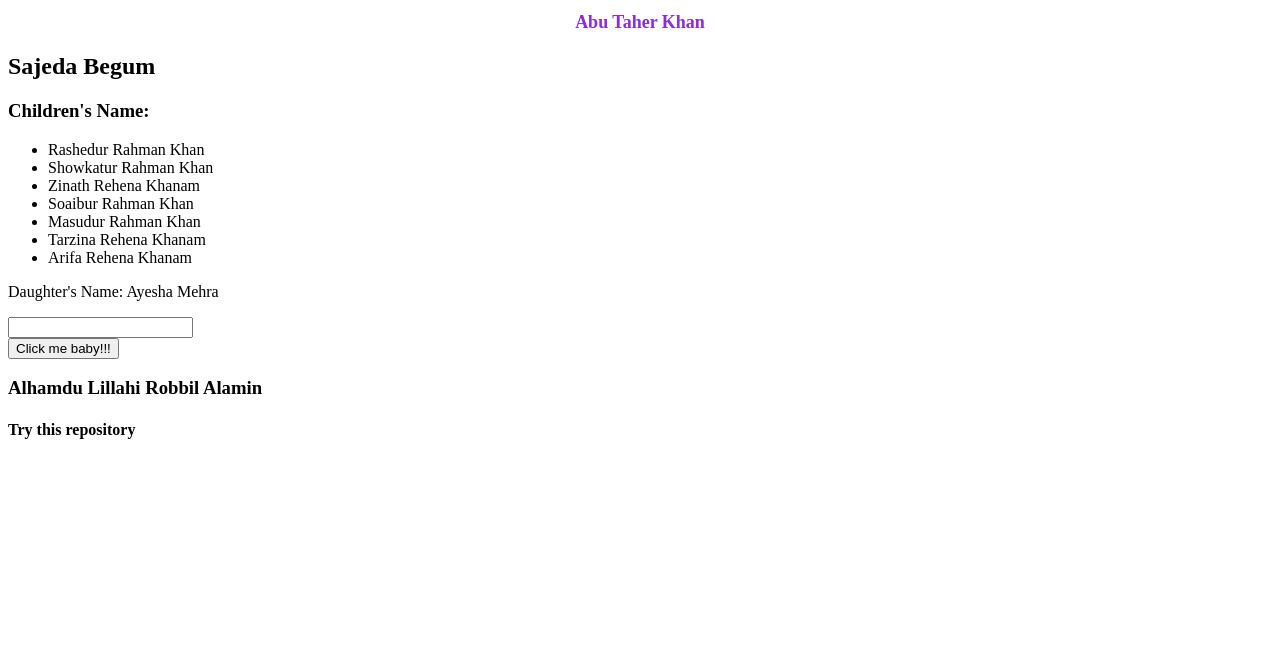
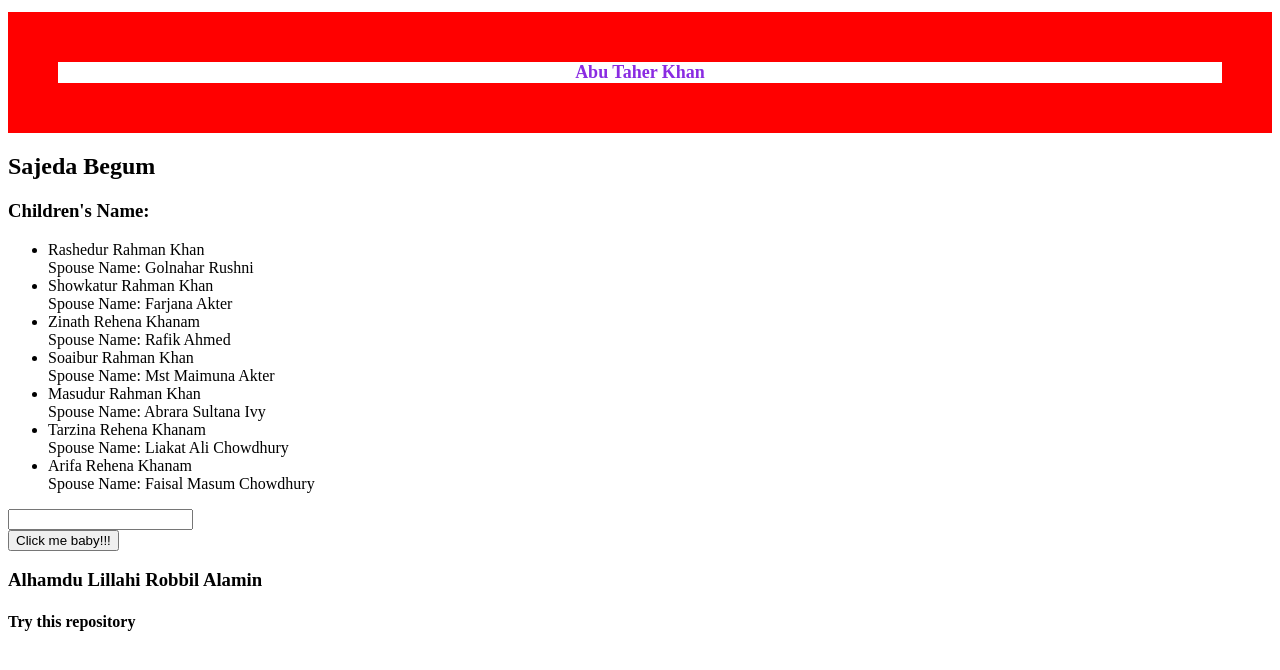
Before and after one commit to Soaib-first-website/September-sholo-duihajarbaish, a plain HTML site: page index.html in a window 1280 px wide. Drawn offline with Linux system fonts and the light colour scheme.

Commit message:
family details

```diff
--- a/index.html
+++ b/index.html
@@ -6,7 +6,7 @@
     <meta name="viewport" content="width=device-width, initial-scale=1.0">
     <title>Abu Taher Khan Mansion</title>
     <style>
-        h1{text-align: center;font-size: large;color: blueviolet;}
+        h1{text-align: center;font-size: large;color: blueviolet;border: 50px solid red;}
     </style>
 </head>
 <body>
@@ -15,14 +15,21 @@
     <h3>Children's Name:</h3>
     <ul>
         <li>Rashedur Rahman Khan</li>
+        Spouse Name: Golnahar Rushni
         <li>Showkatur Rahman Khan</li>
+        Spouse Name: Farjana Akter
         <li>Zinath Rehena Khanam</li>
+        Spouse Name: Rafik Ahmed
         <li>Soaibur Rahman Khan</li>
+        Spouse Name: Mst Maimuna Akter
         <li>Masudur Rahman Khan</li>
+        Spouse Name: Abrara Sultana Ivy
         <li>Tarzina Rehena Khanam</li>
+        Spouse Name: Liakat Ali Chowdhury
         <li>Arifa Rehena Khanam</li>
+        Spouse Name: Faisal Masum Chowdhury
     </ul>
-    <p>Daughter's Name: Ayesha Mehra</p>
+
     <input type="text">
     <br>
     <button>Click me baby!!!</button>
```
